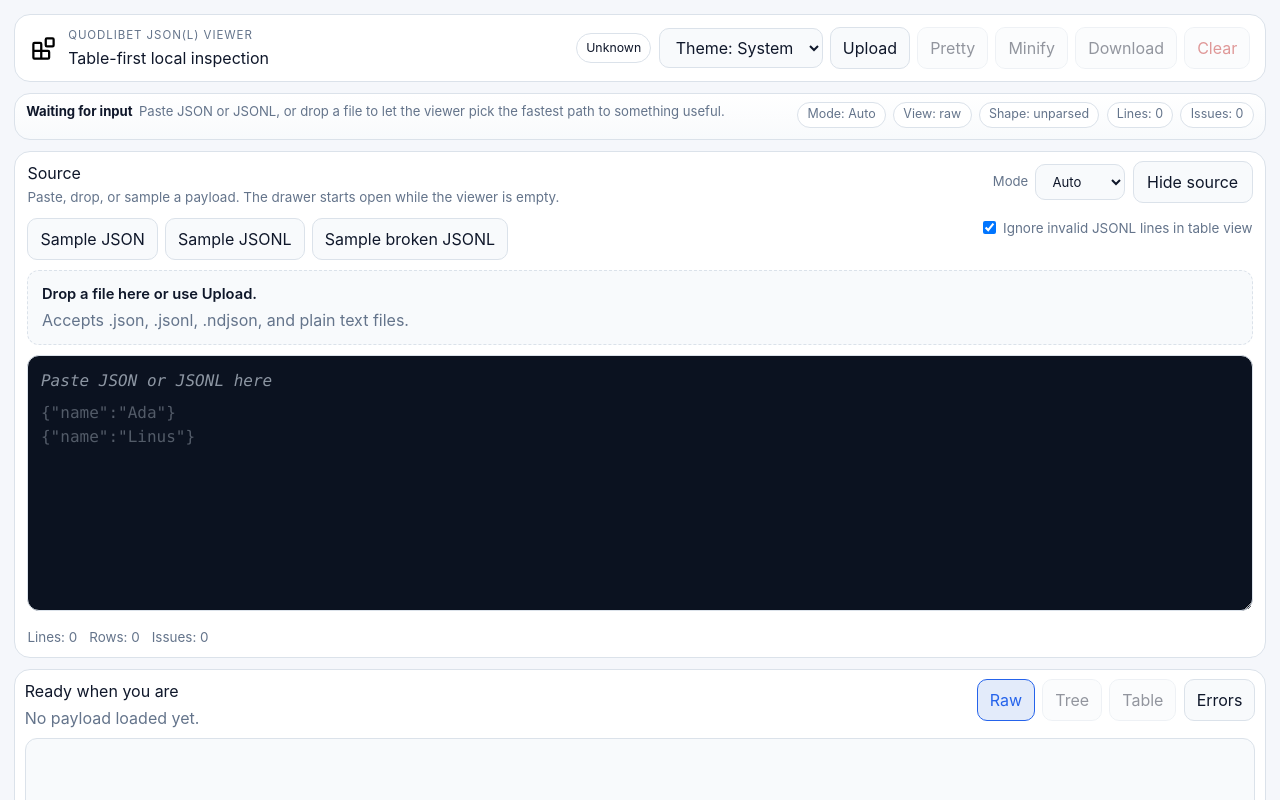
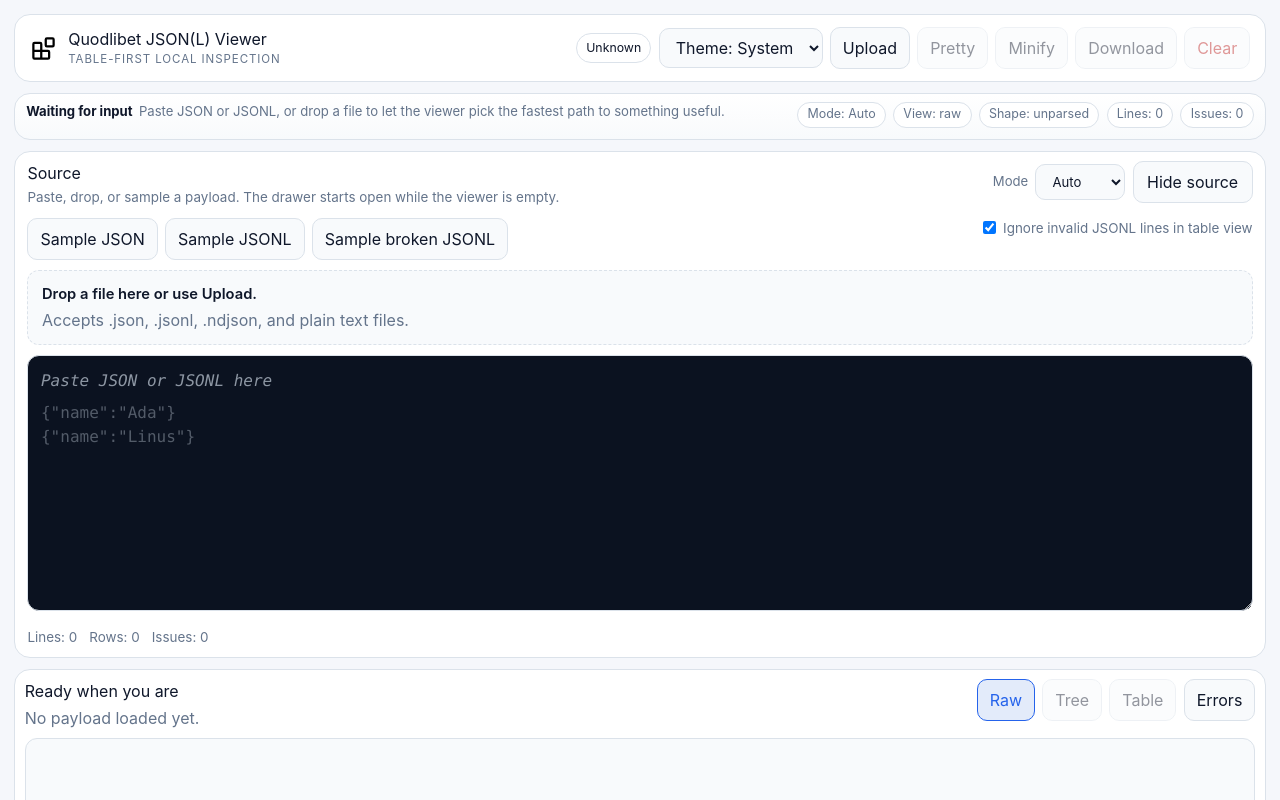
Before and after one commit to quodlibetbv/jsonl.quodlibet.be, a React (Vite) app: page / in a window 1280 px wide. Shown: the top 800 px of the page. Built offline with nearby package versions, Linux system fonts and the light colour scheme.

Commit message:
Update JSONL Viewer title and tagline

```diff
--- a/index.html
+++ b/index.html
@@ -5,7 +5,7 @@
     <link rel="icon" type="image/x-icon" href="/favicon.ico" />
     <link rel="icon" type="image/png" sizes="32x32" href="/favicon.png" />
     <meta name="viewport" content="width=device-width, initial-scale=1.0" />
-    <title>JSONL Viewer</title>
+    <title>Quodlibet JSON(L) Viewer</title>
   </head>
   <body>
     <div id="root"></div>
--- a/src/App.tsx
+++ b/src/App.tsx
@@ -402,8 +402,8 @@
         <div className="brand-row compact-brand">
           <img src={logoUrl} alt="Quodlibet logo" className="brand-logo" />
           <div>
-            <p className="eyebrow">quodlibet json(l) viewer</p>
-            <h1>Table-first local inspection</h1>
+            <h1>Quodlibet JSON(L) Viewer</h1>
+            <p className="eyebrow">Table-first local inspection</p>
           </div>
         </div>
         <div className="toolbar">
```
Also changed, not shown: 1 other file (tests, documents, lock files or other folders).
